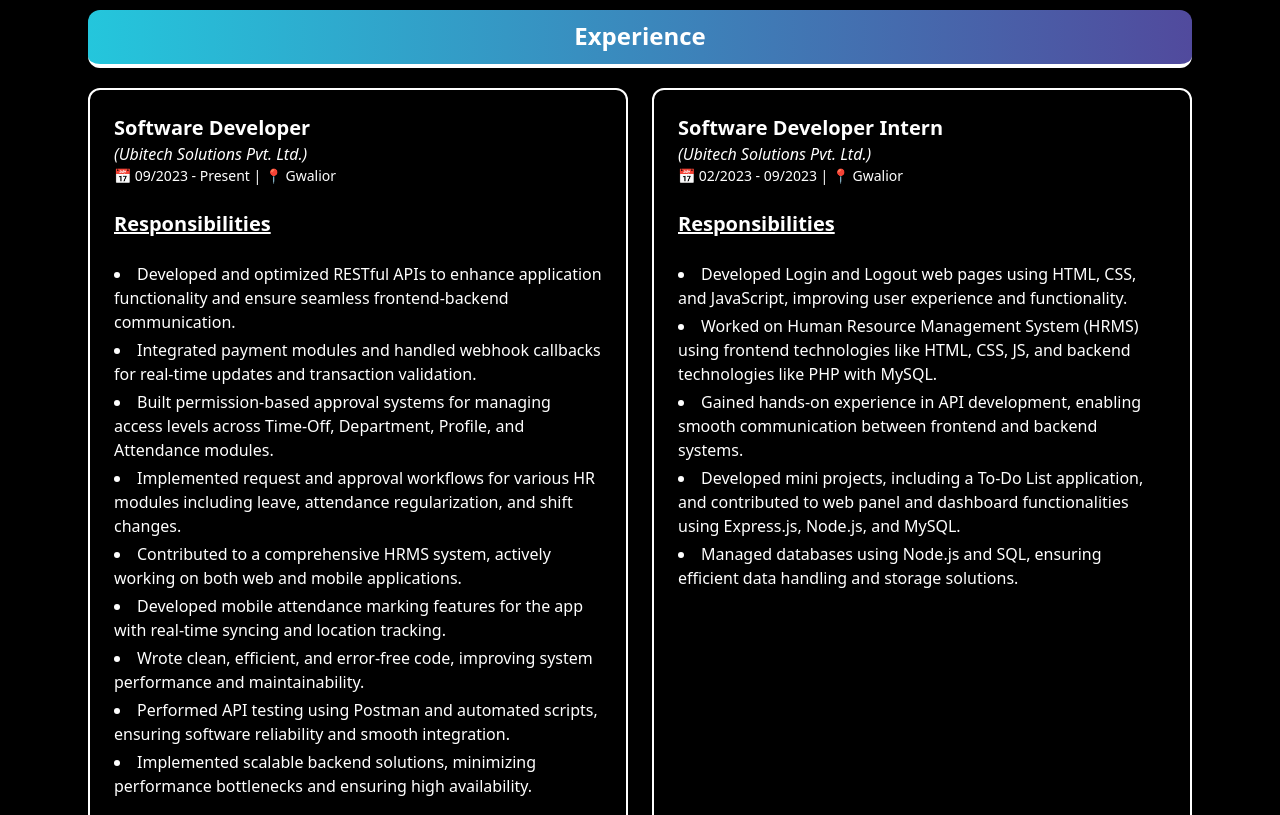
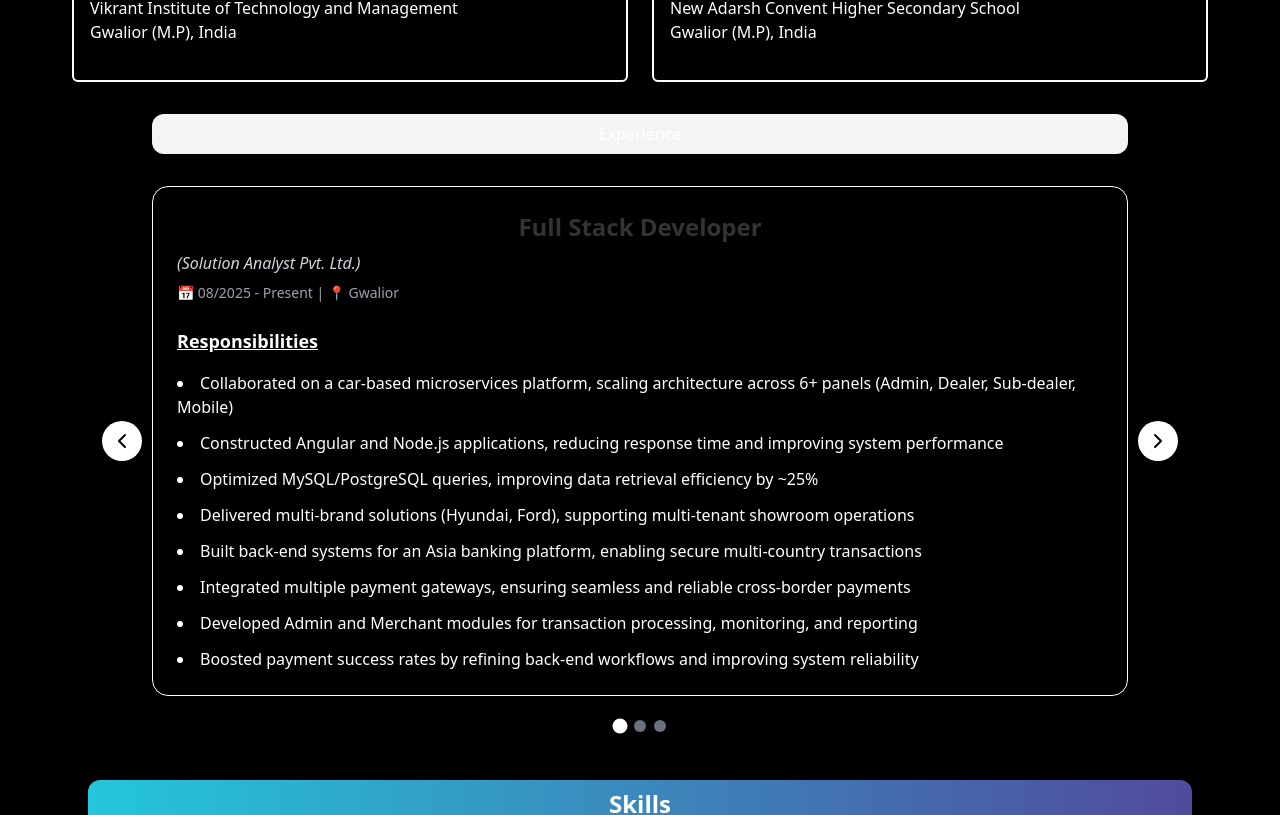
Before and after one commit to Poornimabatham/portfolio2, a React (Create React App) app: page / in a window 1280 px wide. Shown: the part 796-1611 px from the top of the page. Built offline with nearby package versions, Linux system fonts and the light colour scheme.

Commit message:
improved the ui for expreeince

```diff
--- a/package.json
+++ b/package.json
@@ -10,6 +10,7 @@
     "@testing-library/user-event": "^13.5.0",
     "aos": "^2.3.4",
     "gh-pages": "^6.3.0",
+    "lucide-react": "^1.16.0",
     "react": "^19.1.0",
     "react-dom": "^19.1.0",
     "react-icons": "^5.5.0",
--- a/src/components/Experience.js
+++ b/src/components/Experience.js
@@ -1,118 +1,133 @@
-import React from "react";
+import React, { useState } from "react";
+import { ChevronLeft, ChevronRight } from "lucide-react";
 
 const Experience = () => {
+  const experiences = [
+    {
+      title: "Full Stack Developer",
+      company: "Solution Analyst Pvt. Ltd.",
+      date: "📅 08/2025 - Present | 📍 Gwalior",
+      responsibilities: [
+        "Collaborated on a car-based microservices platform, scaling architecture across 6+ panels (Admin, Dealer, Sub-dealer, Mobile)",
+        "Constructed Angular and Node.js applications, reducing response time and improving system performance",
+        "Optimized MySQL/PostgreSQL queries, improving data retrieval efficiency by ~25%",
+        "Delivered multi-brand solutions (Hyundai, Ford), supporting multi-tenant showroom operations",
+        "Built back-end systems for an Asia banking platform, enabling secure multi-country transactions",
+        "Integrated multiple payment gateways, ensuring seamless and reliable cross-border payments",
+        "Developed Admin and Merchant modules for transaction processing, monitoring, and reporting",
+        "Boosted payment success rates by refining back-end workflows and improving system reliability",
+      ],
+    },
+    {
+      title: "Software Developer",
+      company: "Ubitech Solutions Pvt. Ltd.",
+      date: "📅 09/2023 - Present | 📍 Gwalior",
+      responsibilities: [
+        "Developed and optimized RESTful APIs to enhance application functionality",
+        "Integrated payment modules and handled webhook callbacks",
+        "Built permission-based approval systems",
+        "Implemented request and approval workflows",
+        "Contributed to a comprehensive HRMS system",
+        "Developed mobile attendance marking features",
+        "Wrote clean and efficient code",
+        "Performed API testing using Postman",
+        "Implemented scalable backend solutions",
+      ],
+    },
+    {
+      title: "Software Developer Intern",
+      company: "Ubitech Solutions Pvt. Ltd.",
+      date: "📅 02/2023 - 09/2023 | 📍 Gwalior",
+      responsibilities: [
+        "Developed Login and Logout pages using HTML, CSS, and JavaScript",
+        "Worked on HRMS using PHP and MySQL",
+        "Gained hands-on experience in API development",
+        "Developed mini projects and dashboards",
+        "Managed databases using Node.js and SQL",
+      ],
+    },
+  ];
+
+  const [currentIndex, setCurrentIndex] = useState(0);
+
+  const nextSlide = () => {
+    setCurrentIndex((prev) => (prev === experiences.length - 1 ? 0 : prev + 1));
+  };
+
+  const prevSlide = () => {
+    setCurrentIndex((prev) => (prev === 0 ? experiences.length - 1 : prev - 1));
+  };
+
   return (
-    <>
-      <div id="experience" className="p-6 max-w-6xl mx-auto">
-        <h1 className="flex items-center justify-center bg-gray-100 p-2 rounded-xl shadow-md hover:shadow-2xl transition-shadow   tag-line bottom-border duration-300 mb-8">
+    <div id="experience" className="p-6 max-w-5xl mx-auto">
+      {/* Heading */}
+      <h1
+        className="flex items-center justify-center bg-gray-100 p-2 rounded-xl
+        shadow-md hover:shadow-2xl transition-shadow duration-300 mb-8"
+      >
         Experience
       </h1>
 
-        <div className="grid grid-cols-1 md:grid-cols-2 gap-6">
-          {/* Left Side Box - Experience */}
+      {/* Carousel */}
+      <div className="relative flex items-center justify-center">
+        {/* Left Arrow */}
+        <button
+          onClick={prevSlide}
+          className="absolute left-[-20px] sm:left-[-50px] z-10 bg-white text-black w-10 h-10 rounded-full flex items-center justify-center shadow-lg hover:scale-110 transition"
+        >
+          <ChevronLeft size={24} />
+        </button>
+
+        {/* Card */}
         <div
-            className="bg-black-100 text-white p-6 rounded-xl shadow-md hover:shadow-2xl transition-shadow duration-300"
-            style={{
-              border: "2px solid white",
-            }}
+          className="w-full bg-black text-white p-6 rounded-2xl shadow-xl
+          transition-all duration-500 border border-white"
         >
-            {/* Job 1 */}
-            <div className="mb-6">
-              <h3 className="text-xl font-semibold">Software Developer</h3>
-              <p className="italic">(Ubitech Solutions Pvt. Ltd.)</p>
-              <p className="text-sm mb-2">📅 09/2023 - Present | 📍 Gwalior</p>
-              <h3 className="text-xl my-6 underline font-semibold">
+          <h2 className="text-2xl font-bold mb-2">
+            {experiences[currentIndex].title}
+          </h2>
+
+          <p className="italic text-gray-300 mb-2">
+            ({experiences[currentIndex].company})
+          </p>
+
+          <p className="text-sm text-gray-400 mb-6">
+            {experiences[currentIndex].date}
+          </p>
+
+          <h3 className="text-lg font-semibold underline mb-4">
             Responsibilities
           </h3>
-              <ul className="list-disc list-inside space-y-1">
-                <li>
-                  Developed and optimized RESTful APIs to enhance application
-                  functionality and ensure seamless frontend-backend
-                  communication.
-                </li>
-                <li>
-                  Integrated payment modules and handled webhook callbacks for
-                  real-time updates and transaction validation.
-                </li>
-                <li>
-                  Built permission-based approval systems for managing access
-                  levels across Time-Off, Department, Profile, and Attendance
-                  modules.
-                </li>
-                <li>
-                  Implemented request and approval workflows for various HR
-                  modules including leave, attendance regularization, and shift
-                  changes.
-                </li>
-                <li>
-                  Contributed to a comprehensive HRMS system, actively working
-                  on both web and mobile applications.
-                </li>
-                <li>
-                  Developed mobile attendance marking features for the app with
-                  real-time syncing and location tracking.
-                </li>
-                <li>
-                  Wrote clean, efficient, and error-free code, improving system
-                  performance and maintainability.
-                </li>
-                <li>
-                  Performed API testing using Postman and automated scripts,
-                  ensuring software reliability and smooth integration.
-                </li>
-                <li>
-                  Implemented scalable backend solutions, minimizing performance
-                  bottlenecks and ensuring high availability.
-                </li>
+
+          <ul className="list-disc list-inside space-y-3 text-sm sm:text-base">
+            {experiences[currentIndex].responsibilities.map((item, index) => (
+              <li key={index}>{item}</li>
+            ))}
           </ul>
         </div>
+
+        {/* Right Arrow */}
+        <button
+          onClick={nextSlide}
+          className="absolute right-[-20px] sm:right-[-50px] z-10 bg-white text-black w-10 h-10 rounded-full flex items-center justify-center shadow-lg hover:scale-110 transition"
+        >
+          <ChevronRight size={24} />
+        </button>
       </div>
 
-          {/* Right Side Box - Intern Experience */}
+      {/* Dots */}
+      <div className="flex justify-center mt-6 gap-2">
+        {experiences.map((_, index) => (
           <div
-            className="bg-black-100 text-white p-6 rounded-xl shadow-md hover:shadow-2xl transition-shadow duration-300"
-            style={{
-              border: "2px solid white",
-            }}
-          >
-            <div>
-              <h3 className="text-xl font-semibold">
-                Software Developer Intern
-              </h3>
-              <p className="italic">(Ubitech Solutions Pvt. Ltd.)</p>
-              <p className="text-sm mb-2">📅 02/2023 - 09/2023 | 📍 Gwalior</p>
-              <h3 className="text-xl my-6 underline font-semibold">
-                Responsibilities
-              </h3>
-              <ul className="list-disc list-inside space-y-1">
-                <li>
-                  Developed Login and Logout web pages using HTML, CSS, and
-                  JavaScript, improving user experience and functionality.
-                </li>
-                <li>
-                  Worked on Human Resource Management System (HRMS) using
-                  frontend technologies like HTML, CSS, JS, and backend
-                  technologies like PHP with MySQL.
-                </li>
-                <li>
-                  Gained hands-on experience in API development, enabling smooth
-                  communication between frontend and backend systems.
-                </li>
-                <li>
-                  Developed mini projects, including a To-Do List application,
-                  and contributed to web panel and dashboard functionalities
-                  using Express.js, Node.js, and MySQL.
-                </li>
-                <li>
-                  Managed databases using Node.js and SQL, ensuring efficient
-                  data handling and storage solutions.
-                </li>
-              </ul>
+            key={index}
+            onClick={() => setCurrentIndex(index)}
+            className={`w-3 h-3 rounded-full cursor-pointer transition-all duration-300 ${
+              currentIndex === index ? "bg-white scale-125" : "bg-gray-500"
+            }`}
+          />
+        ))}
       </div>
     </div>
-        </div>
-      </div>
-    </>
   );
 };
 
--- a/src/components/HeroSection.js
+++ b/src/components/HeroSection.js
@@ -17,11 +17,17 @@ const HeroSection = () => {
           className="mt-4 mb-9
          text-medium leading-relaxed "
         >
-          With over 2 years of experience in the field of development,
-          accompanied by a bachelor's degree in engineering. Proficient in
-          backend development, API testing, frontend technologies, and adaptable
-          to learning new skills. Demonstrated success in leading impactful
-          projects. Actively working with Node.js for backend projects.
+          Full Stack Developer with 3 years of experience building scalable web
+          applications using modern frontend and back-end technologies.
+          Expertise in Node.js, React, Angular, and microservices architecture,
+          with a strong focus on performance optimization, secure APIs, and
+          seamless third-party integrations. Proven ability to deliver
+          high-quality solutions in agile environments. With over 2 years of
+          experience in the field of development, accompanied by a bachelor's
+          degree in engineering. Proficient in backend development, API testing,
+          frontend technologies, and adaptable to learning new skills.
+          Demonstrated success in leading impactful projects. Actively working
+          with Node.js for backend projects.
         </p>
       </div>
     </div>
```
Also changed, not shown: src/components/Projects.js (+65 -11 lines), 1 other file (tests, documents, lock files or other folders). Lines whose indentation alone changed are shown as unchanged.
